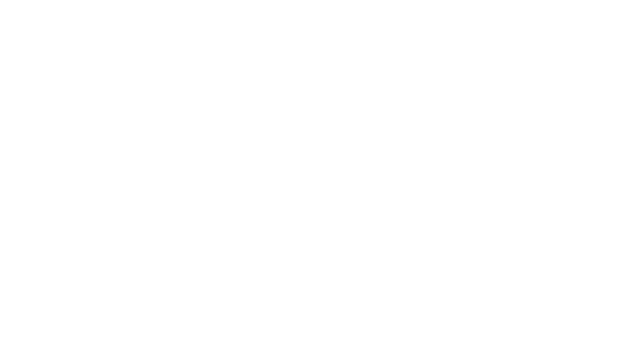
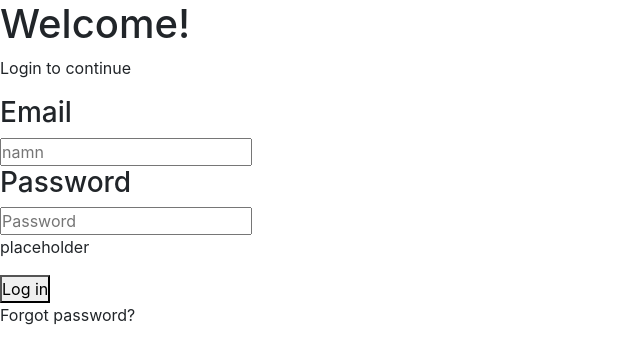
Before and after one commit to Erkzan/webproject, a React (Create React App) app in the folder client/: page /login in a window 1280 px wide. Before the commit this address had no page. Shown: the top 362 px of the page, without its empty margins (0-640 px from the left). Built offline with nearby package versions, Linux system fonts and the light colour scheme.

Commit message:
Co-authored-by: Emil0824 <Emil0824@users.noreply.github.com> Co-authored-by: MoaLilja <MoaLilja@users.noreply.github.com> Co-authored-by: Milton <miltonniklasson@users.noreply.github.com>

```diff
--- a/client/src/index.tsx
+++ b/client/src/index.tsx
@@ -7,6 +7,7 @@ import HomePage from "./pages/HomePage";
 import Profile from "./pages/Profile";
 import Search from "./pages/Search";
 import Friends from "./pages/Friends";
+import LoginPage from "./pages/LoginPage"
 
 // CSS
 import "./index.css";
@@ -25,6 +26,8 @@ root.render(
         <Route path="/search" element={<Search />} />
         <Route path="/friends" element={<Friends />} />
 
+        <Route path="/login" element={<LoginPage />} />
+
       </Routes>
     </BrowserRouter>
   </React.StrictMode>
--- a/client/src/pages/Friends.tsx
+++ b/client/src/pages/Friends.tsx
@@ -1,11 +1,13 @@
-import React from "react";
-import Navbar from "../components/Navbar/Navbar";
+import Friend from "../components/Friend/Friend";
+import NavBar from "../components/Navbar/Navbar";
 import Post from "../components/Post/Post";
 
 const Friends = () => {
     return (
-     <h1>friends</h1>
-    )
-}
+        <>
+            <NavBar/>
+        </>
+    );
+};
 
 export default Friends;
--- a/client/src/pages/HomePage.tsx
+++ b/client/src/pages/HomePage.tsx
@@ -1,12 +1,11 @@
-import React from "react";
-import Navbar from "../components/Navbar/Navbar";
+import Friend from "../components/Friend/Friend";
+import NavBar from "../components/Navbar/Navbar";
 import Post from "../components/Post/Post";
-import Friend from "../components/Friend/Friend";
 
 const HomePage = () => {
   return (
     <>
-        <Navbar />
+      <NavBar />
       <div className="page">
         <section className="post-feed">
           <Post />
@@ -34,7 +33,7 @@ const HomePage = () => {
         </aside>
       </div>
     </>
-    )
-}
+  );
+};
 
 export default HomePage;
--- a/client/src/pages/LoginPage.tsx
+++ b/client/src/pages/LoginPage.tsx
@@ -1,12 +1,87 @@
-import React from "react";
-import Navbar from "../components/Navbar/Navbar";
-import Post from "../components/Post/Post";
-import Friend from "../components/Friend/Friend";
+import { useState } from "react";
+import { useNavigate } from "react-router-dom";
 
-const LoginPage = () => {
-    return (
-     <></>
-    )
+function LoginPage() {
+  const [loginData, setLoginData] = useState({
+    username: "emil",
+    password: "hej",
+  });
+
+  const [error, setError] = useState("placeholder");
+
+  const navigate = useNavigate();
+
+  const signIn = async (e: { preventDefault: () => void }) => {
+    e.preventDefault();
+
+    try {
+      console.log("sending login details")
+      const response = await fetch("http://localhost:8080/profile/login", {
+        method: "POST",
+        headers: {
+          "Content-Type": "application/json",
+        },
+        body: JSON.stringify(loginData),
+      });
+
+      if (!response.ok) {
+        throw new Error("Network response was not ok");
+      }
+
+      // Handle success response as needed
+    } catch (error) {
+      console.error("Error posting data:", error);
+      //setError(error.message);
+    }
+  };
+
+  const handleChange = (e: { target: { name: any; value: any } }) => {
+    const { name, value } = e.target;
+    setLoginData((prevState) => ({
+      ...prevState,
+      [name]: value,
+    }));
+  };
+
+  const handlePasswordReset = () => {
+    const email = prompt("Please enter your email");
+  };
+
+  return (
+    <>
+      <title>Login to continue</title>
+      <h1>Welcome!</h1>
+      <p>Login to continue</p>
+
+      <div className="login-page">
+        <form onSubmit={signIn}>
+          <h3 className="email-header">Email</h3>
+          <input
+            type="text"
+            placeholder="namn"
+            //value={loginData.username}
+            onChange={handleChange}
+          ></input>
+          <h3 className="password-header">Password</h3>
+          <input
+            type="password"
+            placeholder="Password"
+            //value={loginData.password}
+            onChange={handleChange}
+          ></input>
+          <div></div>
+          {error && <p className="error-message">{error}</p>}
+          <button className="login-button" type="submit">
+            Log in
+          </button>
+          <div></div>
+          <p className="forgot-password" onClick={handlePasswordReset}>
+            Forgot password?
+          </p>
+        </form>
+      </div>
+    </>
+  );
 }
 
 export default LoginPage;
--- a/client/src/pages/Profile.tsx
+++ b/client/src/pages/Profile.tsx
@@ -1,12 +1,26 @@
-import React from "react";
-import Navbar from "../components/Navbar/Navbar";
-import Post from "../components/Post/Post";
-import Friend from "../components/Friend/Friend";
+import NavBar from "../components/Navbar/Navbar";
 
 const Profile = () => {
-    return (
-     <h1>profile</h1>
-    )
-}
+  return (
+    <>
+      <NavBar />
+      <div className="page">
+        <div className="profile-container">
+          <div className="profile-info">
+            <div className="profile-pic">
+              <img src="" alt="" />
+            </div>
+
+            <div className="col names">
+              <input className="row" type="text" placeholder="Name" />
+              <input className="row" type="text" placeholder="Username" />
+            </div>
+            <textarea name="bio" id="bio"></textarea>
+          </div>
+        </div>
+      </div>
+    </>
+  );
+};
 
 export default Profile;
```
Also changed, not shown: client/src/pages/Friends.css (added), client/src/pages/Profile.css (added), 2 other files (tests, documents, lock files or other folders). Lines whose indentation alone changed are shown as unchanged.
